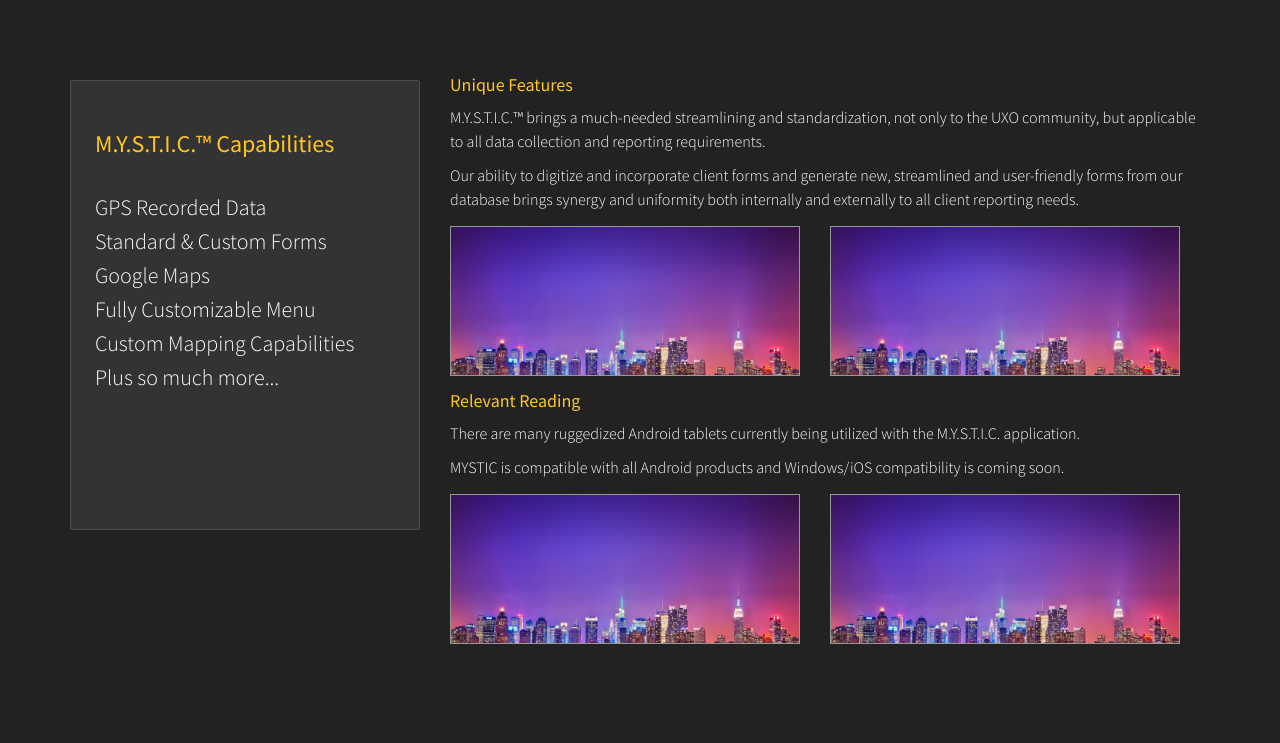
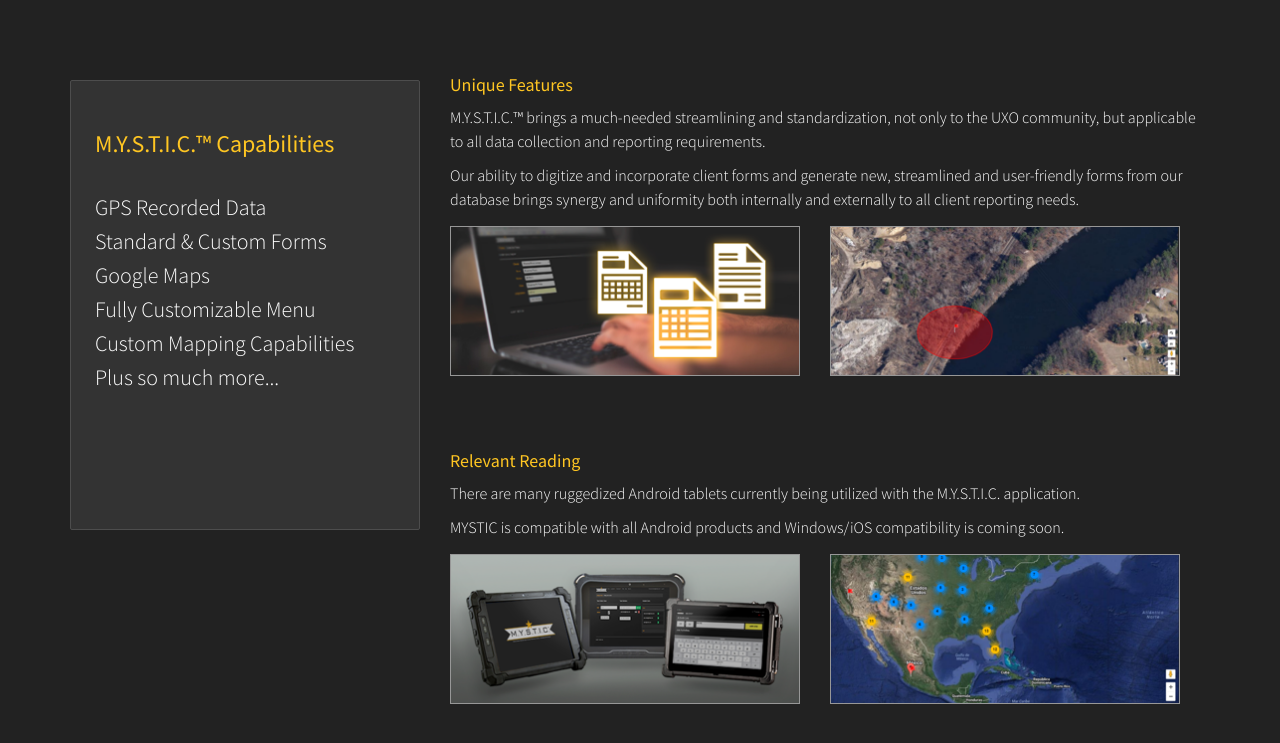
Before and after one commit to gemme/mystic, a website: page index.html in a window 1280 px wide. Shown: the part 1237-1980 px from the top of the page. Drawn offline with nearby package versions, Linux system fonts and the light colour scheme.

Commit message:
new changes

```diff
--- a/index.html
+++ b/index.html
@@ -71,9 +71,9 @@
                                             <p class="">M.Y.S.T.I.C.&#8482; brings a much-needed streamlining and standardization, not only to the UXO community, but applicable to all data collection and reporting requirements.</p>
                                             <p class="">Our ability to digitize and incorporate client forms and generate new, streamlined and user-friendly forms from our database brings synergy and uniformity both internally and externally to all client reporting needs.</p>
                                             <div class = "row">
-                                                <div class = "city-img col-md-6">
+                                                <div class = "img-mystic one col-md-6">
                                                 </div>
-                                                <div class = "city-img col-md-6">
+                                                <div class = "img-mystic two col-md-6">
                                                 </div>
                                             </div>
                                         </div>
@@ -84,9 +84,9 @@
                                             <p class="">There are many ruggedized Android tablets currently being utilized with the M.Y.S.T.I.C. application.</p>
                                             <p class="">MYSTIC is compatible with all Android products and Windows/iOS compatibility is coming soon.</p>
                                             <div class = "row">
-                                                <div class = "city-img col-md-6">
+                                                <div class = "img-mystic three col-md-6">
                                                 </div>
-                                                <div class = "city-img col-md-6">
+                                                <div class = "img-mystic four col-md-6">
                                                 </div>
                                             </div>
                                         </div>
--- a/main.css
+++ b/main.css
@@ -11,7 +11,7 @@
 }
 .whatis{
     height: 200px;
-    background-image: url("assets/BG-Affiliates.png");
+    background-image: url("assets/cover-mystic.png");
     background-repeat: no-repeat;
     background-size: cover;
 }
@@ -35,7 +35,7 @@
 }
 .info{
     height: 442px;
-    background-image: url("assets/feature_01.png");
+    background-image: url("assets/img-bg-mystic.png");
     background-repeat: no-repeat;
     background-size: cover;
     background-position: 0px 60px;
@@ -75,14 +75,25 @@
 .content .card_info h3{
     margin-bottom: 38px;
 }
-.city-img{
+.content .img-mystic{
     height: 150px;
     width: 350px;
-    background-image: url("assets/new-york-city.png");
+    margin: 5px 15px 5px 15px;
+    border: 1px solid #979797;
     background-repeat: no-repeat;
     background-size: cover;
-    margin: 5px 15px 5px 15px;
-    border: 1px solid #979797;
+}
+.content .img-mystic.one{
+    background-image: url("assets/img-mystic-one.png");
+}
+.content .img-mystic.two{
+    background-image: url("assets/img-mystic-02.png");
+}
+.content .img-mystic.three{
+    background-image: url("assets/img-mystic-03.png");
+}
+.content .img-mystic.four{
+    background-image: url("assets/img-mystic-04.png");
 }
 @media (min-width: 768px){
     .about img{
@@ -94,6 +105,9 @@
         line-height: 100px;
         vertical-align: middle;
         margin: 0;
+    }
+    .content .row{
+        margin-bottom: 30px;
     }
 }
 
@@ -123,7 +137,7 @@
     .about p{
         margin-top: 30px;
     }
-    .city-img{
+    .content .img-mystic{
         height: 120px;
         width: 320px;
         margin-left: auto;
```
Also changed, not shown: assets/BG-Affiliates.png (deleted), assets/cover-mystic.png (added), assets/feature_01.png (deleted), assets/img-bg-mystic.png (added), assets/img-mystic-01.png (added), assets/img-mystic-02.png (added), assets/img-mystic-03.png (added), assets/img-mystic-04.png (added), assets/img-mystic-one.png (added), 2 other files.
